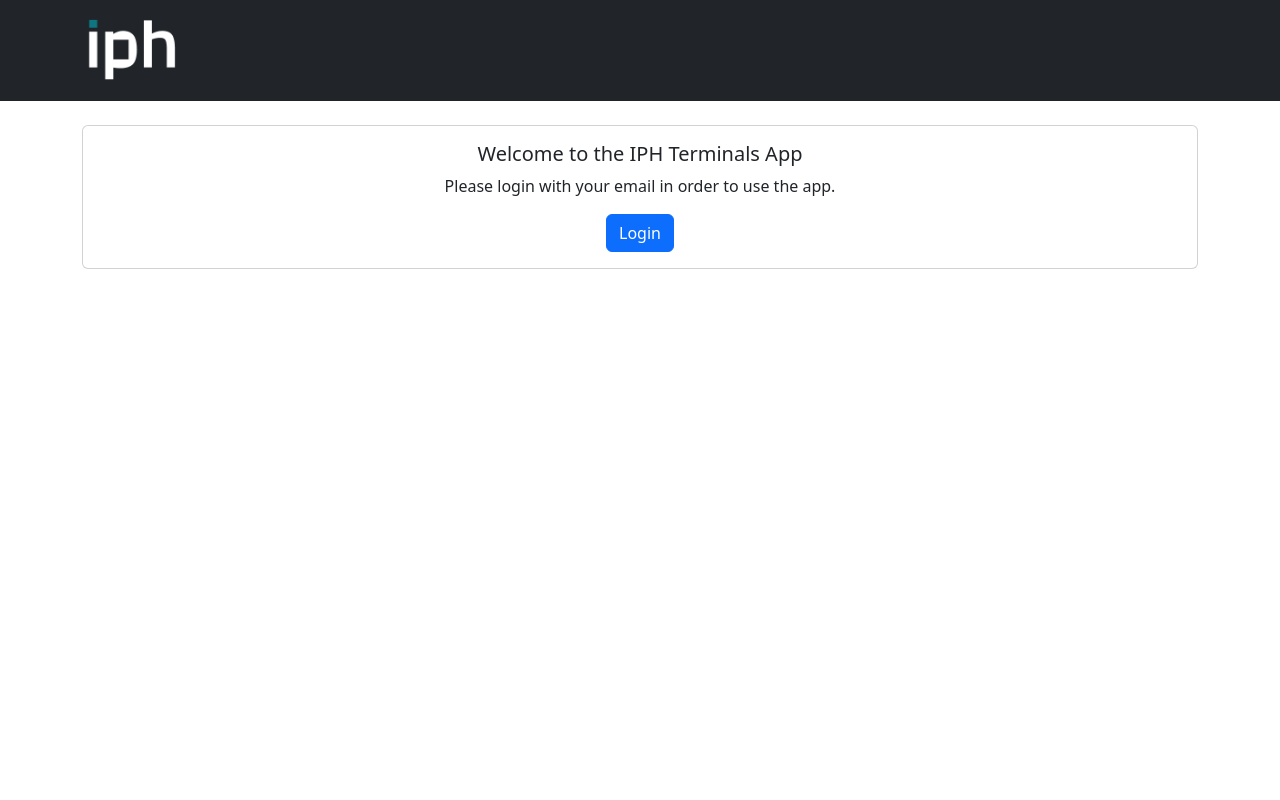
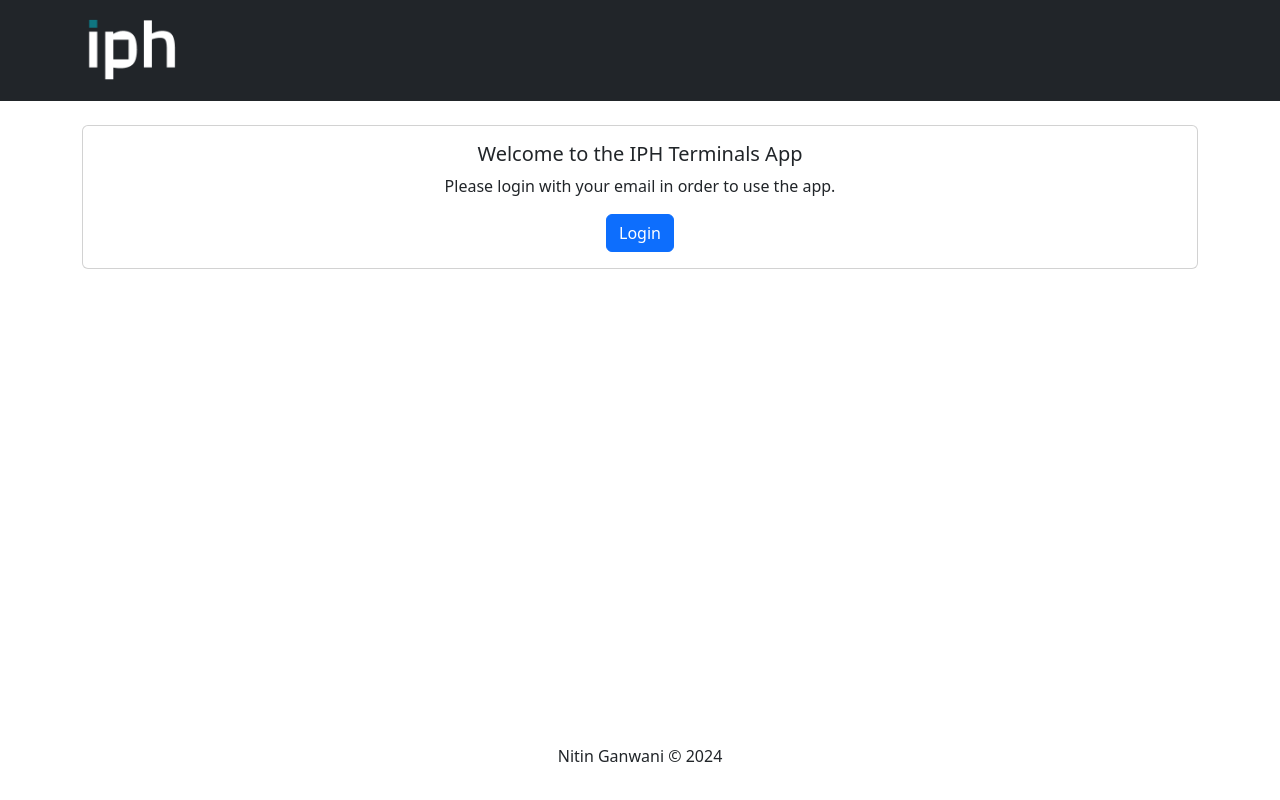
Before and after one commit to NitGanwani/IPH-Frontend, a React (Vite) app: page / in a window 1280 px wide. Built offline with nearby package versions, Linux system fonts and the light colour scheme.

Commit message:
Include additional styles for layout and buttons

```diff
--- a/src/features/components/app/app.tsx
+++ b/src/features/components/app/app.tsx
@@ -3,6 +3,7 @@ import { useUsers } from '../../hooks/use.users';
 import { AppRoutes } from '../app.routes/app.routes';
 import Header from '../header/header';
 import './app.module.scss';
+import { Footer } from '../footer/footer';
 
 export function App() {
   const { loginWithToken } = useUsers();
@@ -15,6 +16,7 @@ export function App() {
     <>
       <Header></Header>
       <AppRoutes></AppRoutes>
+      <Footer></Footer>
     </>
   );
 }
--- /dev/null
+++ b/src/features/components/chats/chat.module.scss
@@ -0,0 +1,5 @@
+.card {
+  box-shadow: 0 4px 8px rgba(0, 0, 0, 0.1);
+  transition: transform 0.3s, box-shadow 0.3s;
+  margin: 1rem;
+}
--- a/src/features/components/chats/chat.tsx
+++ b/src/features/components/chats/chat.tsx
@@ -1,6 +1,7 @@
 import { Card } from 'react-bootstrap';
 import { Chat } from '../../models/chat';
 import { RxCheck, RxCross2 } from 'react-icons/rx';
+import style from './chat.module.scss';
 
 type PropsType = {
   item: Chat;
@@ -8,7 +9,7 @@ type PropsType = {
 
 export function ChatCard({ item }: PropsType) {
   return (
-    <Card>
+    <Card className={style.card}>
       <Card.Body className="text-center">
         <Card.Title>{item.name}</Card.Title>
         <Card.Text>
--- a/src/features/components/dashboard/dashboard.tsx
+++ b/src/features/components/dashboard/dashboard.tsx
@@ -20,7 +20,8 @@ export function Dashboard() {
 
   return (
     <>
-      <h1 className="text-center m-3">Groups</h1>
+      <div className="py-4">
+        <h1 className="text-center m-3 py-2">Groups</h1>
         <Row className="mx-4">
           {groups &&
             groups.map((group) => (
@@ -29,8 +30,10 @@ export function Dashboard() {
               </Col>
             ))}
         </Row>
+      </div>
 
-      <h1 className="text-center m-3">Terminals</h1>
+      <div className="py-4">
+        <h1 className="text-center m-3 py-2">Terminals</h1>
         <Row className="mx-4">
           {terminals &&
             terminals.map((terminal) => (
@@ -39,8 +42,10 @@ export function Dashboard() {
               </Col>
             ))}
         </Row>
+      </div>
 
-      <h1 className="text-center m-3">Chats</h1>
+      <div className="py-4">
+        <h1 className="text-center m-3 py-2">Chats</h1>
         <Row className="mx-4">
           <div className="d-flex justify-content-center">
             {chats &&
@@ -51,6 +56,7 @@ export function Dashboard() {
               ))}
           </div>
         </Row>
+      </div>
     </>
   );
 }
--- /dev/null
+++ b/src/features/components/footer/footer.module.scss
@@ -0,0 +1,4 @@
+.footer {
+  position: static;
+  bottom: 0;
+}
--- /dev/null
+++ b/src/features/components/footer/footer.tsx
@@ -0,0 +1,18 @@
+import { Col, Container, Row } from 'react-bootstrap';
+import style from './footer.module.scss';
+
+export function Footer() {
+  const currentYear = new Date().getFullYear();
+
+  return (
+    <footer className={style.footer}>
+      <Container>
+        <Row>
+          <Col className="text-center py-3">
+            <p>Nitin Ganwani &copy; {currentYear}</p>
+          </Col>
+        </Row>
+      </Container>
+    </footer>
+  );
+}
--- a/src/features/components/group.terminals/group.terminals.tsx
+++ b/src/features/components/group.terminals/group.terminals.tsx
@@ -1,4 +1,4 @@
-import { useNavigate, useParams } from 'react-router-dom';
+import { Link, useNavigate, useParams } from 'react-router-dom';
 import { useGroups } from '../../hooks/use.groups';
 import { useTerminals } from '../../hooks/use.terminals';
 import { useEffect } from 'react';
@@ -29,7 +29,13 @@ export function GroupTerminals() {
 
   return (
     <>
+      <div className="flex-grow-1">
         <h1 className="text-center m-3">{selectedGroup.name} Terminals</h1>
+        <div className="d-flex justify-content-center">
+          <Link to="/dashboard" className="btn btn-dark my-3 mx-2">
+            Go Back
+          </Link>
+        </div>
         <Row className="mx-4">
           {groupTerminals.map((terminal) => (
             <Col key={terminal.id} sm={12} md={6} lg={4} xl={3}>
@@ -37,6 +43,7 @@ export function GroupTerminals() {
             </Col>
           ))}
         </Row>
+      </div>
     </>
   );
 }
--- a/src/features/components/home/home.tsx
+++ b/src/features/components/home/home.tsx
@@ -6,7 +6,7 @@ export function Home() {
   const { loggedUser } = useUsers();
 
   return (
-    <Container className="text-center mt-4">
+    <Container className="text-center mt-4 flex-grow-1">
       <Card>
         <Card.Body>
           <Card.Title>Welcome to the IPH Terminals App</Card.Title>
--- a/src/features/components/terminals/terminal.tsx
+++ b/src/features/components/terminals/terminal.tsx
@@ -1,4 +1,4 @@
-import { Button, Card } from 'react-bootstrap';
+import { Button, Card, ProgressBar } from 'react-bootstrap';
 import { Terminal } from '../../models/terminal';
 import { Link } from 'react-router-dom';
 import { useTerminals } from '../../hooks/use.terminals';
@@ -13,12 +13,27 @@ export function TerminalCard({ item }: PropsType) {
   const { handleDeleteTerminal } = useTerminals();
   const { loggedUser } = useUsers();
 
+  const getProgressBarVariant = (battery: number): string => {
+    if (battery <= 33) {
+      return 'danger';
+    } else if (battery <= 66) {
+      return 'warning';
+    } else {
+      return 'success';
+    }
+  };
+
   return (
     <Card className={style.card}>
       <Card.Body className="text-center">
         <Card.Title>{item.name}</Card.Title>
         <Card.Text>
-          <strong>Battery:</strong> {item.battery}%
+          <ProgressBar
+            now={item.battery}
+            label={`${item.battery}%`}
+            variant={getProgressBarVariant(item.battery)}
+            className="mt-3"
+          />
           <br />
           <strong>Wifi Level:</strong> {item.wifi}
           <br />
--- /dev/null
+++ b/src/main.scss
@@ -0,0 +1,5 @@
+#root {
+  display: flex;
+  flex-direction: column;
+  min-height: 100vh;
+}
--- a/src/main.tsx
+++ b/src/main.tsx
@@ -4,6 +4,7 @@ import { Provider } from 'react-redux';
 import { BrowserRouter as Router } from 'react-router-dom';
 import { App } from './features/components/app/app';
 import { store } from './core/store/store';
+import './main.scss';
 
 ReactDOM.createRoot(document.getElementById('root')!).render(
   <React.StrictMode>
```
Lines whose indentation alone changed are shown as unchanged.
